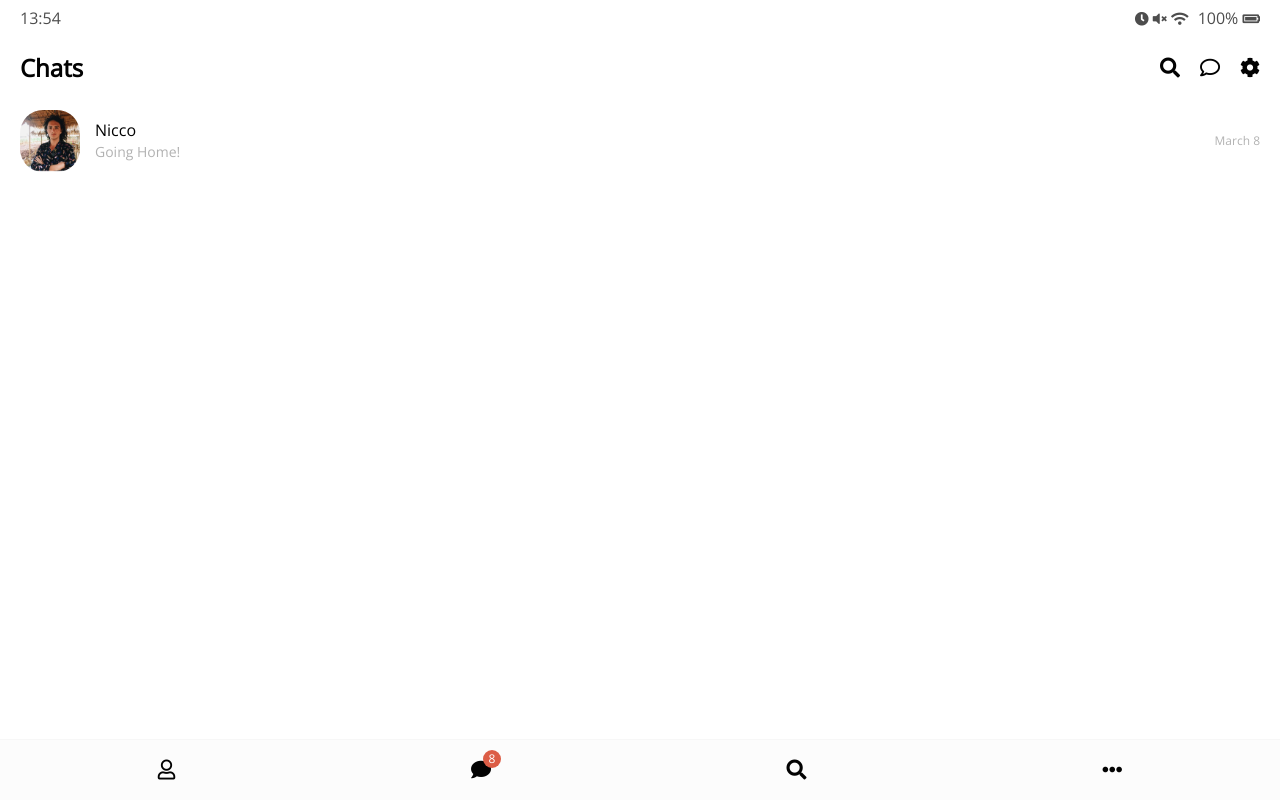
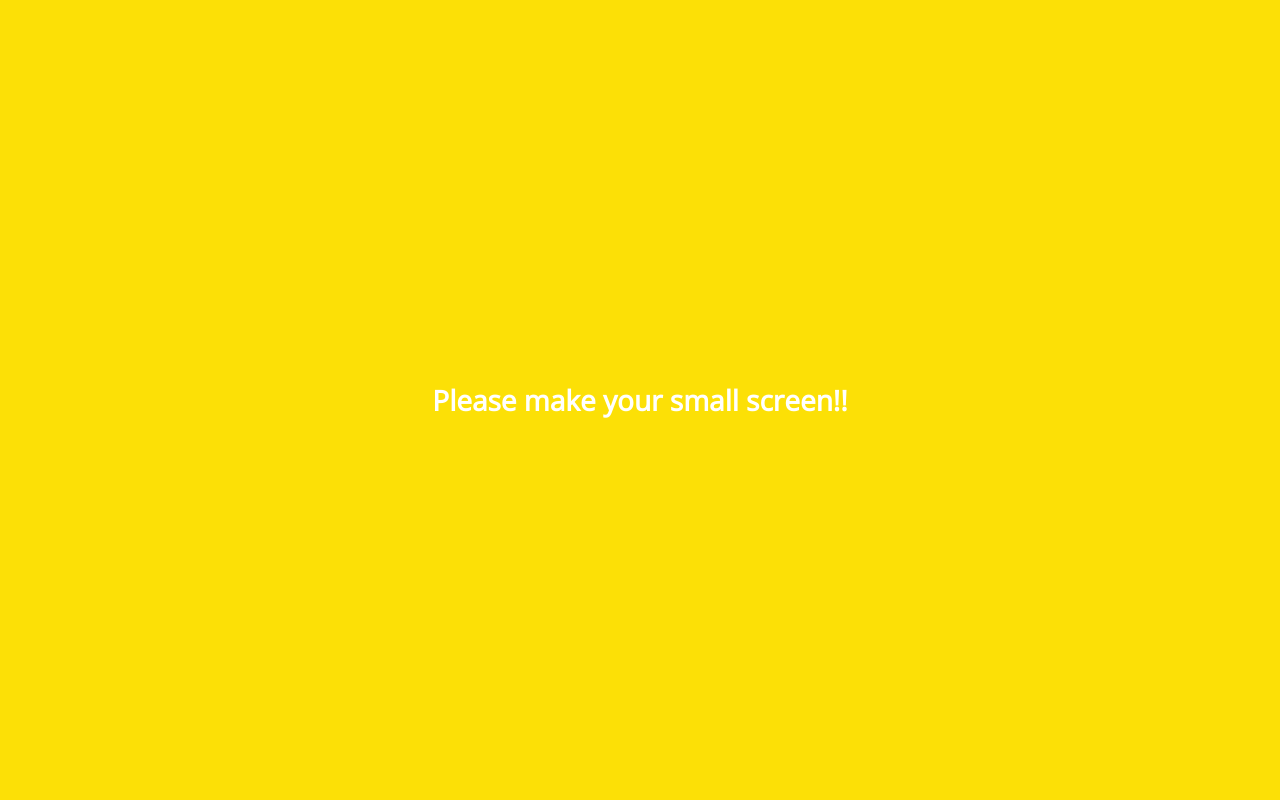
Before and after one commit to dramon4/kakao-clone-2.0, a plain HTML site: page index.html in a window 1280 px wide. Drawn offline with nearby package versions, Linux system fonts and the light colour scheme.

Commit message:
#3.5 Screen Size Media Query

```diff
--- /dev/null
+++ b/css/mobile.css
@@ -0,0 +1,25 @@
+.bigScreen {
+    position: absolute;
+    width: 100%;
+    height: 100%;
+    top: 0;
+    left: 0;
+    background-color: #fce006;
+    display: flex;
+    justify-content: center;
+    align-items: center;
+    font-weight: 800;
+    font-size: 28px;
+    color: white;
+    padding: 0px 20px;
+    text-align: center;
+    line-height: 1.5;
+    display: none;
+    z-index: 4;
+}
+
+@media screen and (min-width:550px){
+    .bigScreen{
+        display: flex;
+    }
+}
--- a/css/styles.css
+++ b/css/styles.css
@@ -9,6 +9,7 @@
 @import "more.css";
 @import "settings.css";
 @import "chat.css";
+@import "mobile.css";
 
 * {
     box-sizing: border-box;
--- a/index.html
+++ b/index.html
@@ -89,5 +89,8 @@
         </li>
       </ul>
     </nav>
+    <div class="bigScreen">
+      <span class="bigScreen__text">Please make your small screen!!</span>
+    </div>
   </body>
 </html>
```
Also changed, not shown: chat.html (+3 -0 lines), find.html (+3 -0 lines), friends.html (+3 -0 lines), more.html (+3 -0 lines), settings.html (+3 -0 lines).
